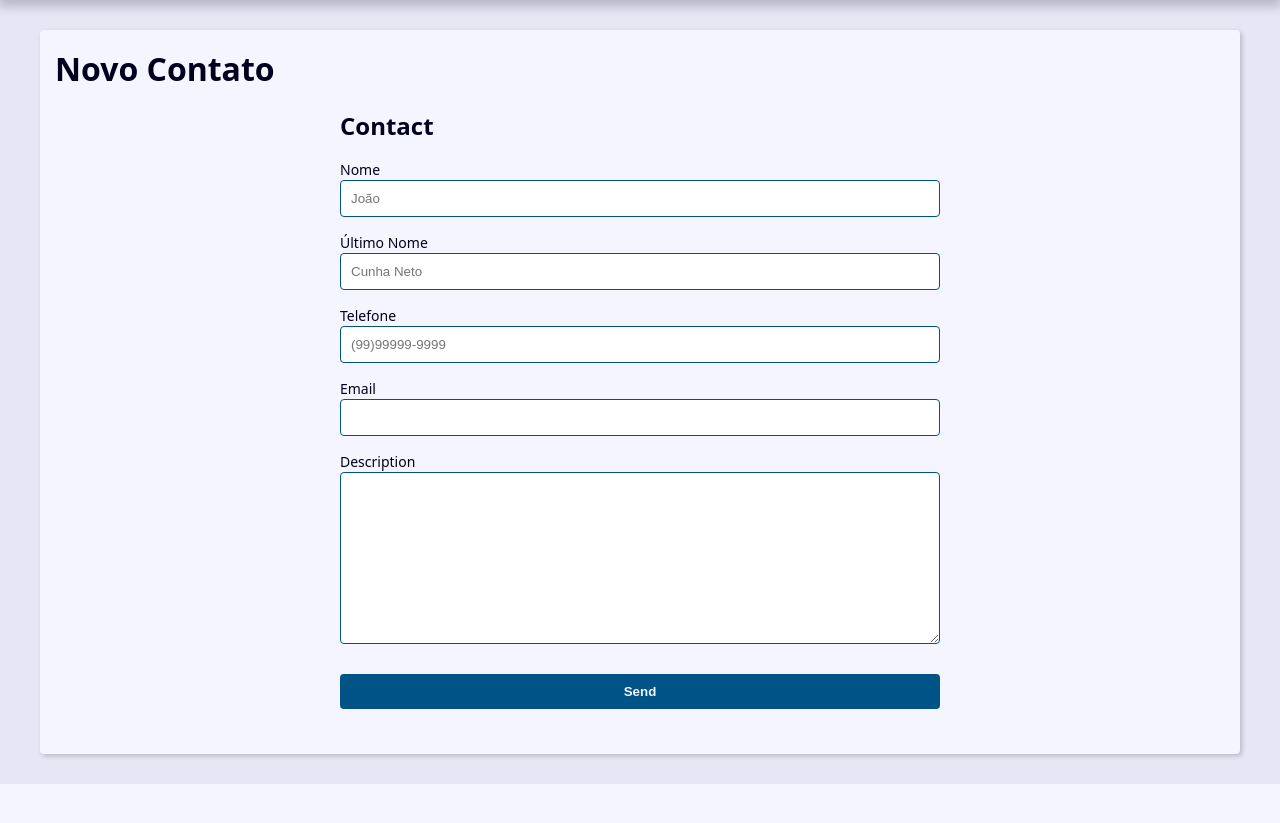
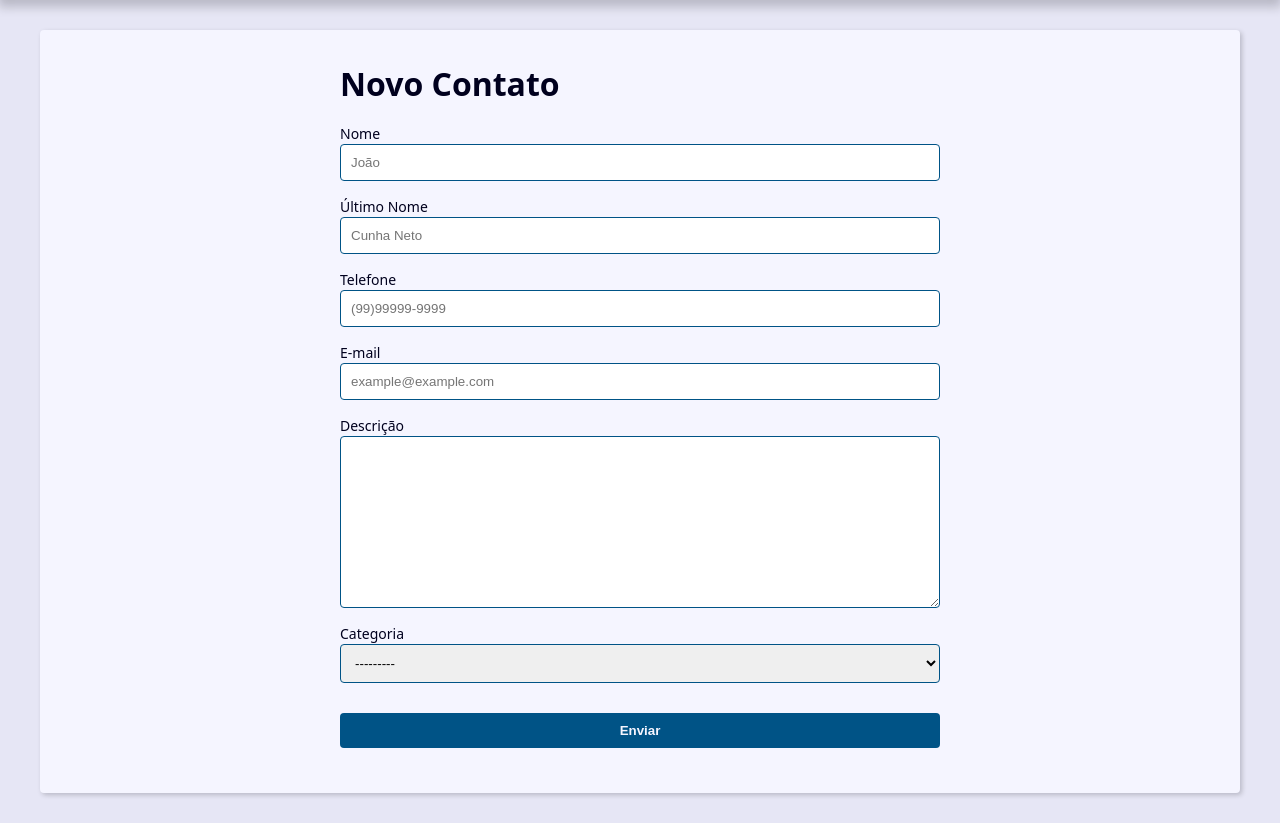
Before and after one commit to StyvenNoronha/agenda, a Django app: page /create/ in a window 1280 px wide. Shown: the part 239-1062 px from the top of the page. Before the commit the page ends 1023 px from the top, so only its background shows below. Run offline with Django 5.2, Linux system fonts and the light colour scheme; data that the repository does not hold is empty.

Commit message:
salvamento dos dados no banco de dados

```diff
--- a/contact/models.py
+++ b/contact/models.py
@@ -17,10 +17,10 @@ class Contact(models.Model):
     phone = models.CharField(max_length=13)
     email = models.EmailField(max_length=255, blank=True)
     created_date = models.DateTimeField(default=timezone.now)
-    description = models.TextField(blank=True)
+    description = models.TextField(blank=True,verbose_name='descrição')
     show = models.BooleanField(default=True)
     picture = models.ImageField(blank=True, upload_to='pictures/%Y/%m/%D')
-    category = models.ForeignKey(Category, on_delete=models.SET_NULL, blank=True, null=True)
+    category = models.ForeignKey(Category, on_delete=models.SET_NULL, blank=True, null=True, verbose_name='Categoria')
     owner = models.ForeignKey(User, on_delete=models.SET_NULL, blank=True, null=True)
 
 
--- a/contact/templates/contact/create.html
+++ b/contact/templates/contact/create.html
@@ -1,9 +1,7 @@
 {% extends 'global/base.html' %}
-
 {% block content %}
-<h1>Novo Contato</h1>
 <div class="form-wrapper">
-  <h2>Contact</h2>
+  <h1>Novo Contato</h1>
   <form
     action="{% url 'contact:create'  %}" method="POST" enctype="multipart/form-data">
     {% csrf_token %}
@@ -19,7 +17,7 @@
     </div>
     <div class="form-content">
       <div class="form-group">
-        <button class="btn" type="submit">Send</button>
+        <button class="btn" type="submit">Enviar</button>
       </div>
     </div>
   </form>
--- a/contact/views.py
+++ b/contact/views.py
@@ -5,11 +5,6 @@ from django.core.paginator import Paginator
 from contact.models import Contact
 from django import forms
 # Create your views here.
-
-
-
-
-
 def index(request):
     contacts = Contact.objects.filter(show=True).order_by('-id')
 
@@ -50,8 +45,6 @@ def contact(request, id):
 
     context = {'contact':single_contact,'titulo':contact_name}
     return render(request,'contact/contact.html',context)
-
-
 #formulario
 class ContactForm(forms.ModelForm):
         first_name = forms.CharField(
@@ -72,24 +65,23 @@ class ContactForm(forms.ModelForm):
             ),
             label='Telefone'
         )
+        email = forms.CharField(
+            widget=forms.TextInput(
+                attrs = {'placeholder':'example@example.com'}
+            ),
+            label='E-mail'
+        )
+
         class Meta:
             model = Contact
-            fields = ('first_name','last_name','phone','email','description')
-
-
-
-
-
-
-
-
-
-
-
+            fields = ('first_name','last_name','phone','email','description','category')
 def create(request):
     if request.method == 'POST':
-        context = {'form':ContactForm(request.POST)}
-        return render(request,'contact/create.html',context)
+        form = ContactForm(request.POST)
+        context = {'form': form}
+        if form.is_valid():
+            form.save()
+        return redirect('/create/')
 
 
     context = {'form':ContactForm}
```
